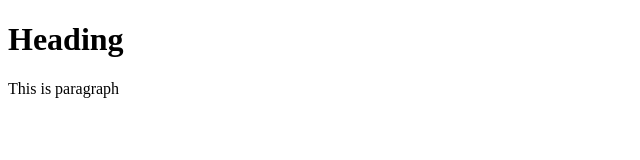
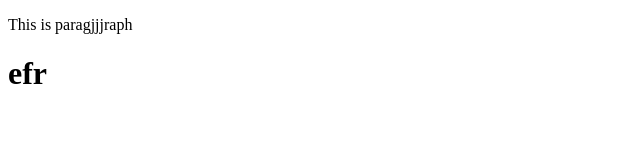
Before and after one commit to munibHabib/git-test, a website: page index.html in a window 1280 px wide. Shown: the whole page, without its empty margins (0-640 px from the left). Drawn offline with Linux system fonts and the light colour scheme.

Commit message:
ne commit

```diff
--- a/index.html
+++ b/index.html
@@ -7,8 +7,7 @@
     <title>Document</title>
 </head>
 <body>
-    <h1>Heading</h1>
-    <p>This is paragraph</p>
-
+    <p>This is paragjjjraph</p>
+    <h1>efr</h1>
 </body>
 </html>
```
Also changed, not shown: 1 other file.
